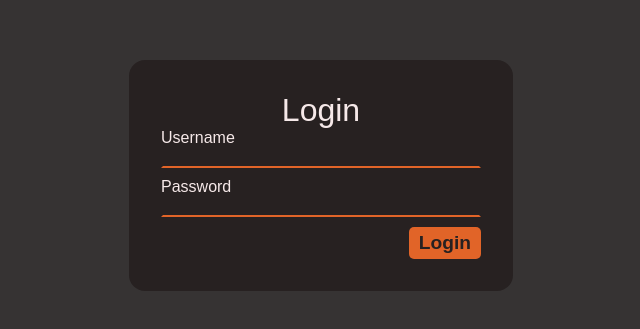
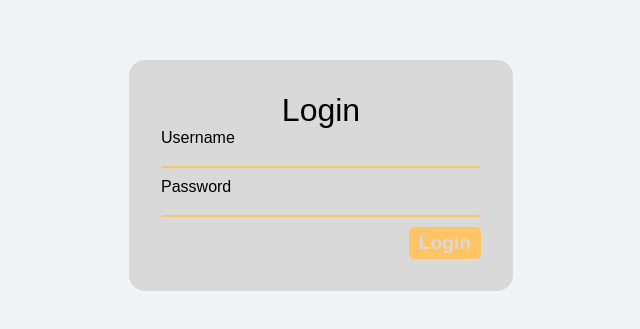
Before and after one commit to AsamMax/reci-pie, a Vue app: page / in a window 1280 px wide. Shown: the part 225-554 px from the top of the page, without its empty margins (319-959 px from the left). Built offline with nearby package versions, Linux system fonts and the light colour scheme.

Commit message:
updated colors

```diff
--- a/src/App.vue
+++ b/src/App.vue
@@ -31,11 +31,11 @@ header {
     a {
         display: inline-block;
         padding: 1rem;
-        color: var(--color-fg-accent);
+        color: var(--color-accent-1);
         text-decoration: none;
 
         &:visited {
-            color: var(--color-fg-accent);
+            color: var(--color-accent-1);
         }
     }
 }
--- a/src/assets/base.scss
+++ b/src/assets/base.scss
@@ -12,10 +12,12 @@ body {
     font-family: sans-serif;
 }
 
-/* Color scheme taken from https://colorhunt.co/palette/363333272121e16428f6e9e9 */
 :root {
-    --color-bg: #363333;
-    --color-bg-accent: #272121;
-    --color-fg: #f6e9e9;
-    --color-fg-accent: #e16428;
+    --color-bg: #f1f3f6;
+    --color-bg-accent: #d9d9d9;
+    --color-fg: #000000;
+    --color-accent-1: #ffc466;
+    --color-accent-2: #f9623e;
+    --color-accent-4: #8fa2ff;
+    --color-accent-4: #6ecfbd;
 }
--- a/src/assets/browserElements/button.scss
+++ b/src/assets/browserElements/button.scss
@@ -1,5 +1,5 @@
 button {
-    background-color: var(--color-fg-accent);
+    background-color: var(--color-accent-1);
     border: none;
     border-radius: 5px;
     padding: 5px 10px;
--- a/src/assets/browserElements/inputs.scss
+++ b/src/assets/browserElements/inputs.scss
@@ -2,16 +2,18 @@ textarea::-webkit-resizer {
     border-width: 8px;
     border-style: solid;
     background-color: var(--color-bg-accent);
-    border-color: transparent var(--color-fg-accent) var(--color-fg-accent) transparent;
+    border-color: transparent var(--color-accent-1) var(--color-accent-1) transparent;
 }
-textarea, Input {
+textarea,
+Input {
     background-color: var(--color-bg-accent);
     color: var(--color-fg);
 }
-Input{
-    border-color: transparent transparent var(--color-fg-accent) transparent;
+Input {
+    border-color: transparent transparent var(--color-accent-1) transparent;
 }
-textarea:focus, input:focus{
+textarea:focus,
+input:focus {
     outline-style: solid;
     outline-width: 1px;
     outline-color: #ffffff77;
--- a/src/assets/browserElements/scrollbar.scss
+++ b/src/assets/browserElements/scrollbar.scss
@@ -1,6 +1,6 @@
 /* Firefox */
 html {
-    scrollbar-color: var(--color-fg-accent) var(--color-bg-accent);
+    scrollbar-color: var(--color-accent-1) var(--color-bg-accent);
     scrollbar-width: thin;
 }
 
@@ -12,6 +12,6 @@ html {
 }
 
 ::-webkit-scrollbar-thumb {
-    background: var(--color-fg-accent);
+    background: var(--color-accent-1);
     border-radius: 5px;
 }
--- a/src/components/TheRecipeCard.vue
+++ b/src/components/TheRecipeCard.vue
@@ -84,7 +84,7 @@ const edit = ref(false)
 
         .bubble {
             background-color: var(--color-bg);
-            color: var(--color-fg-accent);
+            color: var(--color-accent-1);
             aspect-ratio: 1/1;
             border-radius: 100%;
             vertical-align: middle;
@@ -101,7 +101,7 @@ const edit = ref(false)
 
         .icon {
             background-color: var(--color-bg);
-            color: var(--color-fg-accent);
+            color: var(--color-accent-1);
             aspect-ratio: 1/1;
             border-radius: 100%;
             vertical-align: middle;
```
